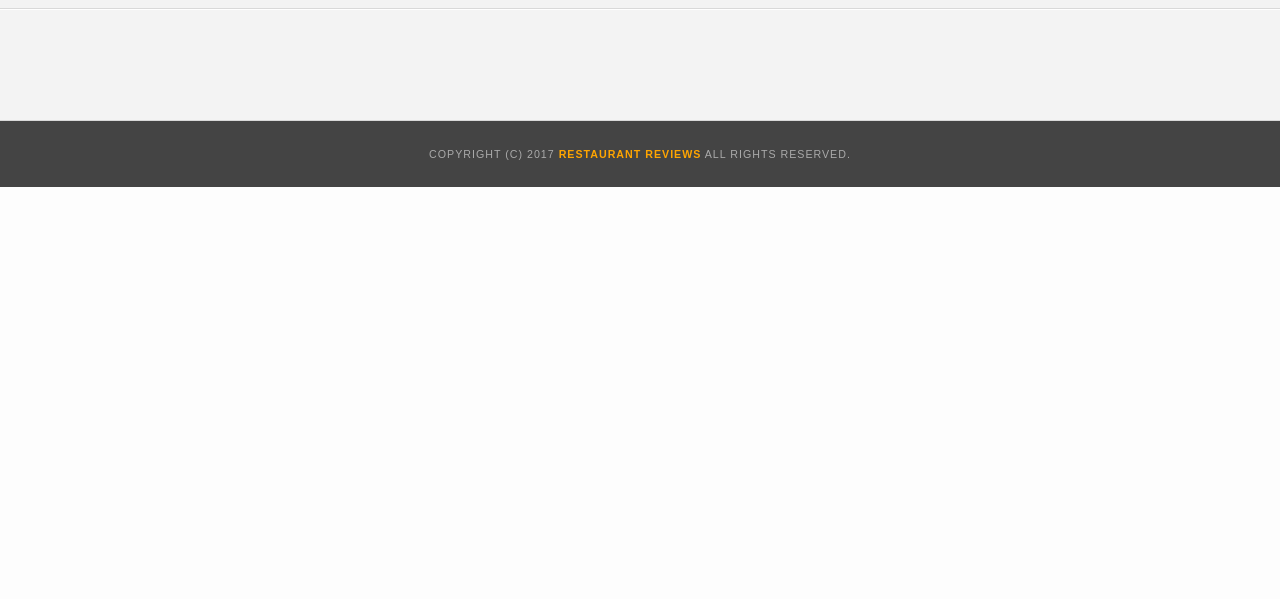
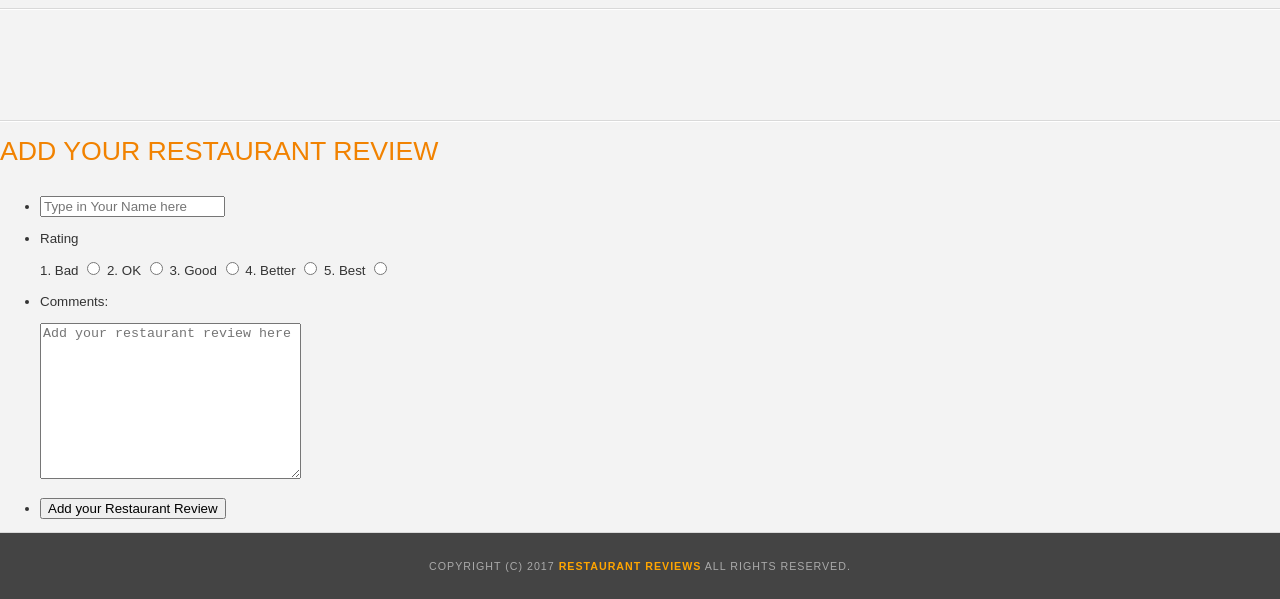
Before and after one commit to anthonyalvarez/mws-restaurant-stage-3a, a website: page app/restaurant.html in a window 1280 px wide. Shown: the part 393-992 px from the top of the page. Before the commit the page ends 800 px from the top, so only its background shows below. Drawn offline with nearby package versions, Linux system fonts and the light colour scheme.

Commit message:
refactor: All form input fields are required
User input form is located at bottom of restaurant.html
Add CSS class names to form and its <div> container

```diff
--- a/app/css/styles.css
+++ b/app/css/styles.css
@@ -260,7 +260,7 @@
         width: 50%;
     }
  */
-    #restaurant-name {
+    #restaurant-name, #form-name {
         color: #f18200;
         font: 200 20pt/1.1 Arial, sans-serif;
         letter-spacing: 0;
@@ -291,7 +291,7 @@
     }
 
     #restaurant-container,
-    #reviews-container {
+    #reviews-container, #form-container {
         border-bottom: 1px solid #d9d9d9;
         border-top: 1px solid #fff;
 /*         padding: 140px 40px 30px;
--- a/app/restaurant.html
+++ b/app/restaurant.html
@@ -51,6 +51,29 @@
     <section id="reviews-container">
       <ul id="reviews-list"></ul>
     </section>
+    <section id="form-container">
+      <h2 id="form-name">Add Your Restaurant Review</h2>
+      <form action="" method="post">
+        <ul>
+          <p><li><input required type="text" name="name" id="" aria-placeholder="" placeholder="Type in Your Name here"></li></p>
+          <li>Rating
+            <p>
+              1. Bad <input required type="radio" name="rating" id="1">
+              2. OK <input required type="radio" name="rating" id="2">
+              3. Good <input required type="radio" name="rating" id="3">
+              4. Better <input required type="radio" name="rating" id="4">
+              5. Best <input required type="radio" name="rating" id="5">
+          </p>
+        </li>
+          <li><label for="comments">Comments:</label><p><textarea required name="comments" id="comments" cols="30" rows="10" placeholder="Add your restaurant review here"></textarea></p>
+          </li>
+          <li><input type="submit" value="Add your Restaurant Review"></li>
+        </ul>
+
+
+      </form>
+      <a id="submit-review-button"></a>
+    </section>
     <!-- End reviews -->
   </main>
   <!-- End main -->
```
